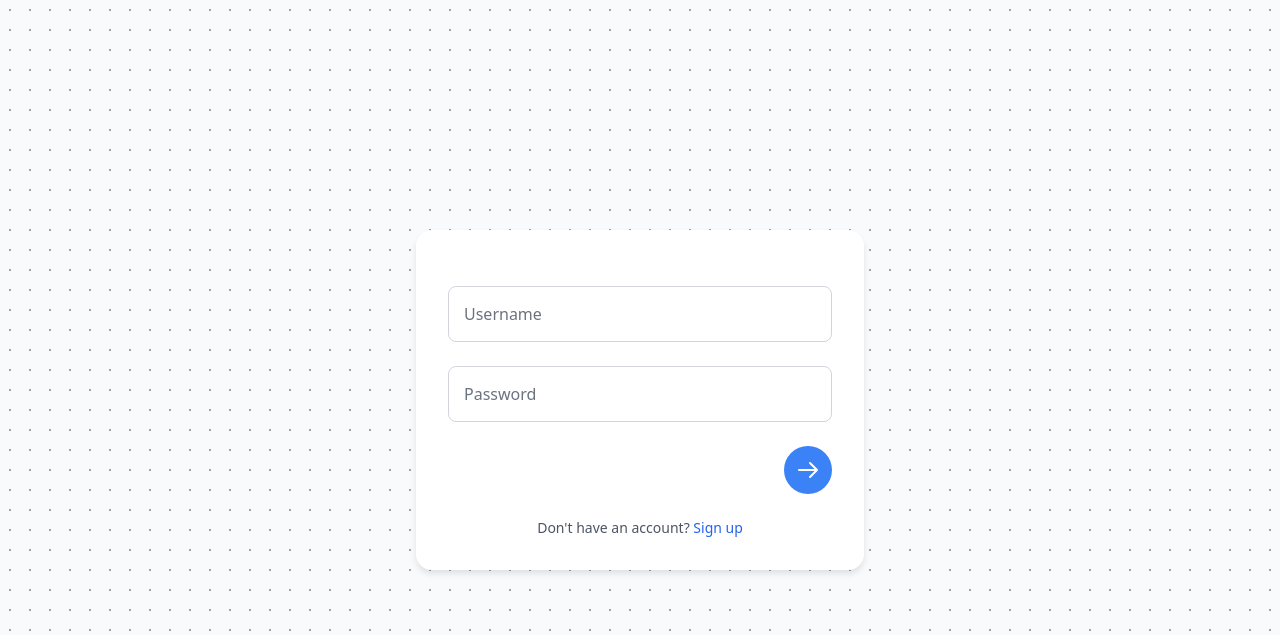
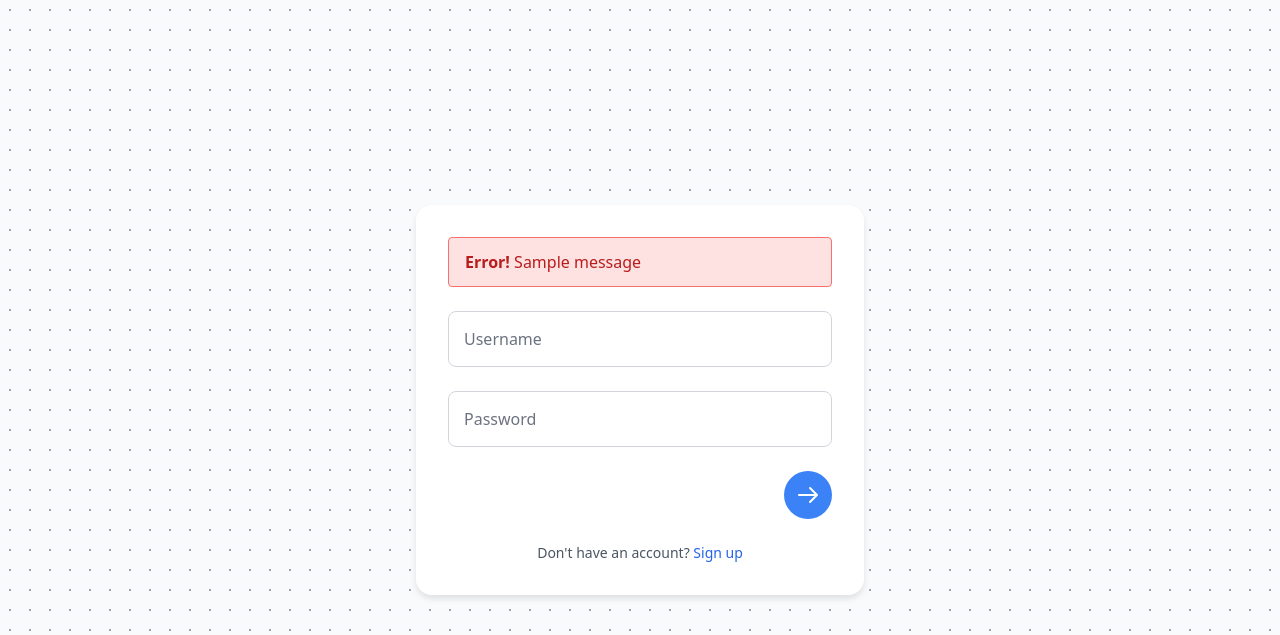
Before and after one commit to michaelhelcig/contextlynx, a Django app: template app/contextlynx/accounts/templates/accounts/login.html in a window 1280 px wide. Shown: the top 635 px of the page. Run offline with Django 5.2, Linux system fonts and the light colour scheme; the template is opened without the code that fills it, so the values that code supplies are empty; tables that the repository leaves empty hold one stand-in row (values such as "Sample post"); one stand-in notice (Sample message) is shown; some libraries are stand-ins or nearby versions.

Commit message:
chore: improve login

```diff
--- a/app/contextlynx/accounts/templates/accounts/login.html
+++ b/app/contextlynx/accounts/templates/accounts/login.html
@@ -3,6 +3,18 @@
 {% block title %}Login - ContextLynx{% endblock %}
 
 {% block content %}
+    <!-- Display error messages -->
+    {% if messages %}
+        <div class="mb-4">
+            {% for message in messages %}
+                <div class="bg-red-100 border border-red-400 text-red-700 px-4 py-3 rounded relative" role="alert">
+                    <strong class="font-bold">Error!</strong>
+                    <span class="block sm:inline">{{ message }}</span>
+                </div>
+            {% endfor %}
+        </div>
+    {% endif %}
+
     <form method="post" class="space-y-6">
         {% csrf_token %}
         <div class="input-container">
--- a/app/contextlynx/accounts/views.py
+++ b/app/contextlynx/accounts/views.py
@@ -32,6 +32,9 @@ def login_view(request):
             user = form.get_user()
             login(request, user)
             return redirect('create_note')  # Redirect to home page after login
+        else:
+            messages.error(request, 'Invalid username or password.')
     else:
         form = AuthenticationForm()
+
     return render(request, 'accounts/login.html', {'form': form})
--- a/app/contextlynx/core/services/note_service.py
+++ b/app/contextlynx/core/services/note_service.py
@@ -77,9 +77,8 @@ class NoteService:
                 topic_title = topic_json.get('title')
                 topic_data_type = topic_json.get('data_type')
 
-                print(f"topic_title: {topic_title}, topic_data_type: {topic_data_type}")
                 topic, created = self.topic_service.ensure_topic(project, topic_title, language, topic_data_type)
-                print(f"topic: {topic}, created: {created}")
+                print(f"topic: {topic}, topic_data_type: {topic_data_type}, created: {created}")
 
                 self._create_edge_for_topic(project, note, topic)
                 topics.add(topic)
--- a/app/contextlynx/core/services/topic_service.py
+++ b/app/contextlynx/core/services/topic_service.py
@@ -49,11 +49,6 @@ class TopicService:
     def ensure_edges_for_topics(self, topics):
         # iterate over all topics and check if there is an edge between them
         for i, topic1 in enumerate(topics):
-            topics_searched = self.search_topics_word_embedding(topic1.project, topic1.title, threshold=0.95)
-
-            for topic2 in topics_searched:
-                self.ensure_edge_for_topic_pair(topic1, topic2, True)
-
             for j, topic2 in enumerate(topics):
                 if i != j:
                     self.ensure_edge_for_topic_pair(topic1, topic2)
--- a/app/contextlynx/core/templates/core/knowledge.html
+++ b/app/contextlynx/core/templates/core/knowledge.html
@@ -27,7 +27,6 @@
 </div>
 
 <script src="https://cdnjs.cloudflare.com/ajax/libs/d3/7.8.5/d3.min.js"></script>
-<script src="{% static 'js/graph_view.js' %}"></script>
 <script>
     // We'll populate this data from the backend
     const graphData = {{ graph_data|safe }};
```
Also changed, not shown: 1 other file. Lines whose indentation alone changed are shown as unchanged.
